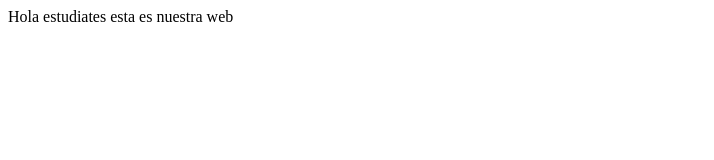
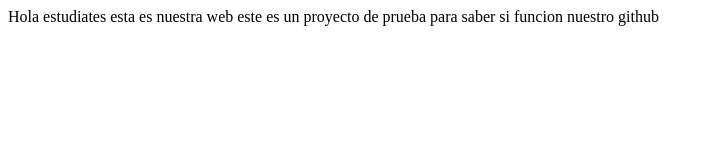
Before and after one commit to C4r0l1n43ern4l/proyectoDemoCursoPrework, a plain HTML site: page index.html in a window 1280 px wide. Shown: the whole page, without its empty margins (0-714 px from the left). Drawn offline with Linux system fonts and the light colour scheme.

Commit message:
cambios agregados

```diff
--- a/index.html
+++ b/index.html
@@ -7,6 +7,6 @@
     <title>Hola Mundo</title>
 </head>
 <body>
-    Hola estudiates esta es nuestra web
+    Hola estudiates esta es nuestra web este es un proyecto de prueba para saber si funcion nuestro github
 </body>
 </html>
```
